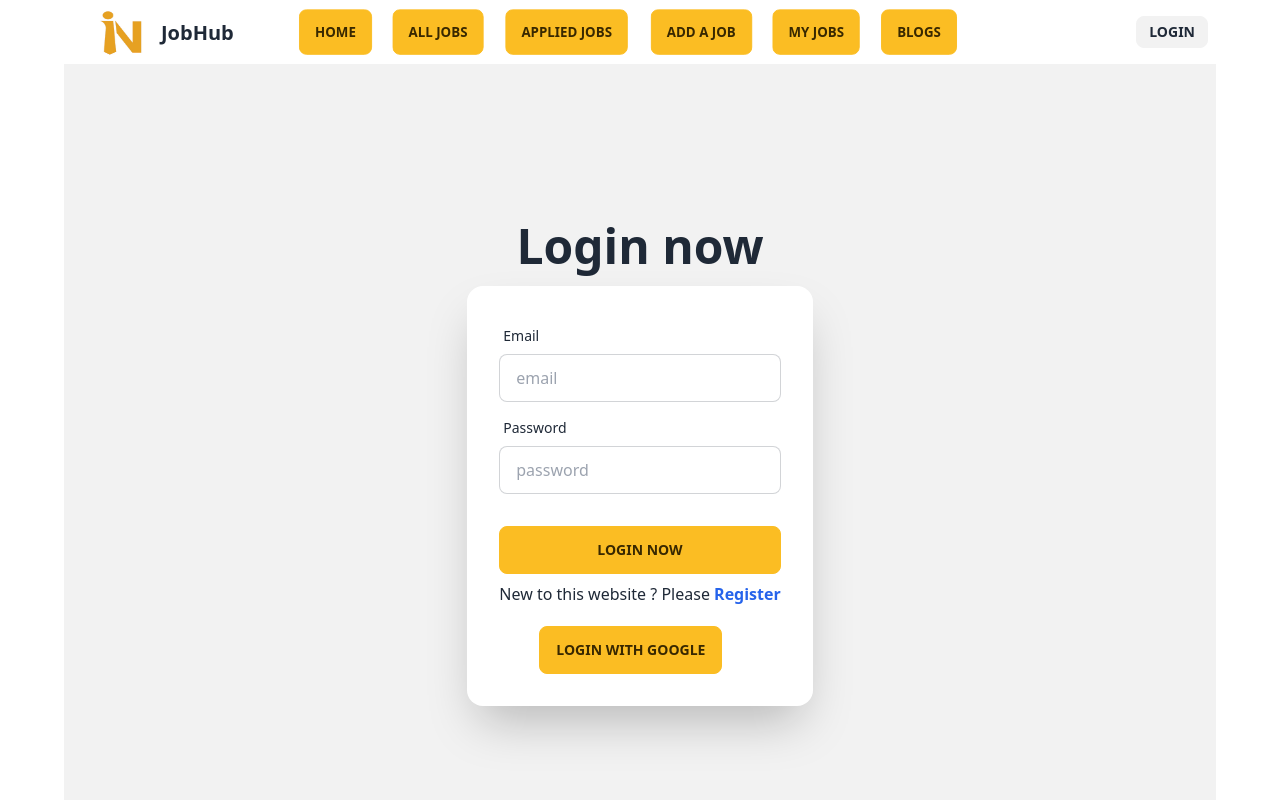
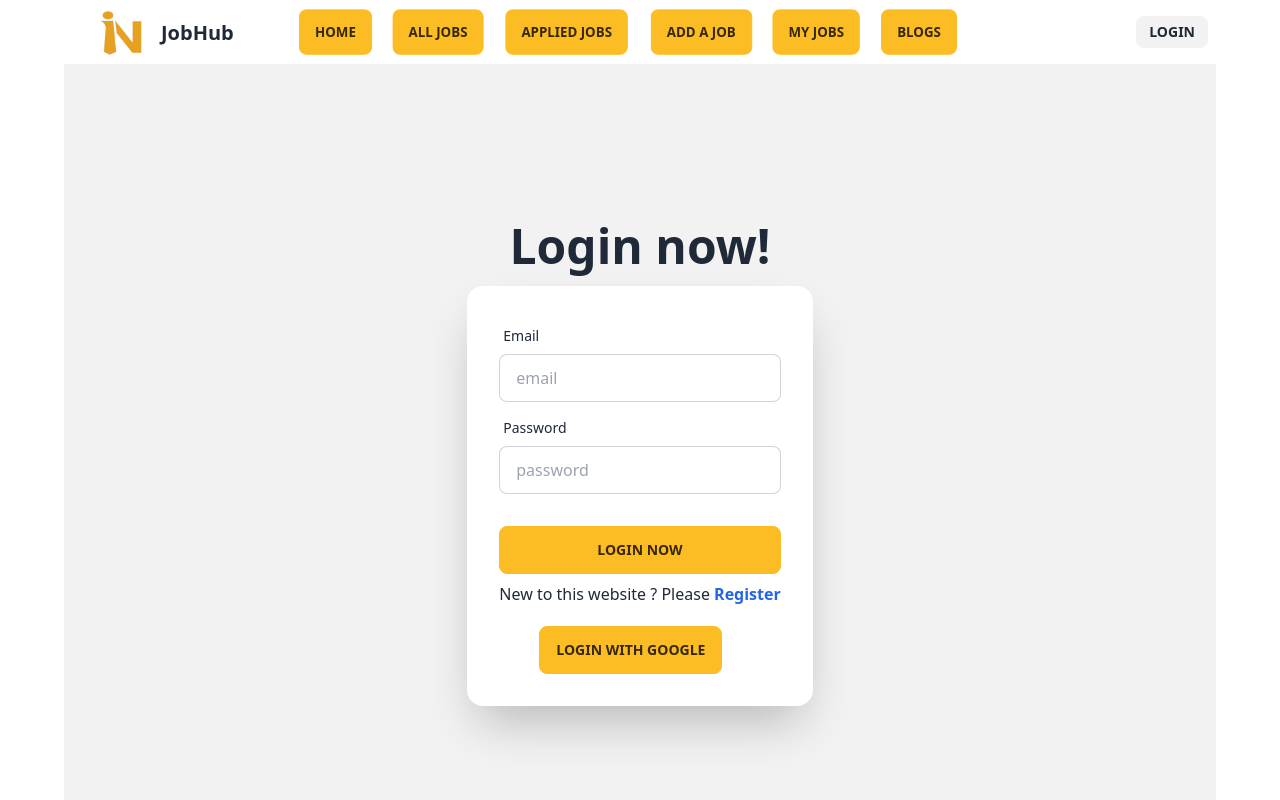
Before and after one commit to ZobaidaHossain/assignment-11-job_hub, a React (Vite) app: page /signin in a window 1280 px wide. Shown: the top 800 px of the page. Built offline with nearby package versions, Linux system fonts and the light colour scheme; no server answers.

Commit message:
login connect with firebase

```diff
--- a/src/Pages/Login.jsx
+++ b/src/Pages/Login.jsx
@@ -76,7 +76,7 @@
       <div className="hero min-h-screen bg-base-200">
       <div className="hero-content flex-col">
         <div className="text-center lg:text-left">
-          <h1 className="text-5xl font-bold">Login now</h1>
+          <h1 className="text-5xl font-bold">Login now!</h1>
 
         </div>
         <div className="card flex-shrink-0 w-full max-w-sm shadow-2xl bg-base-100">
```
